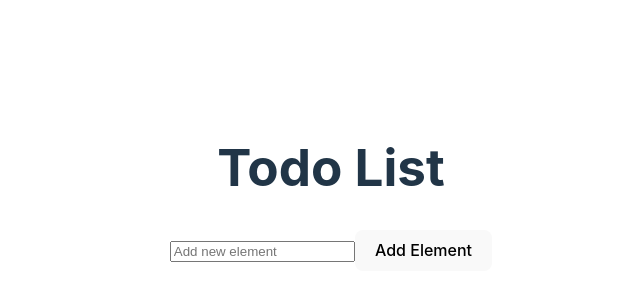
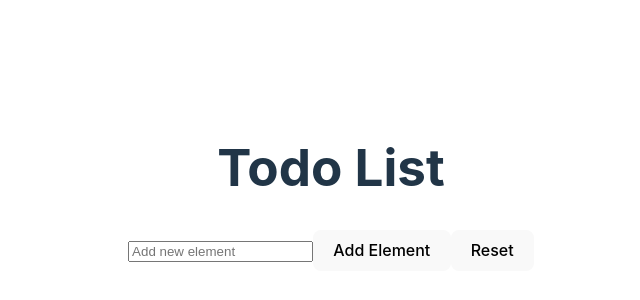
Before and after one commit to lucaprogrammer25/React-repo, a React (Vite) app: page / in a window 1280 px wide. Shown: the part 204-504 px from the top of the page, without its empty margins (309-949 px from the left). Built offline with nearby package versions, Linux system fonts and the light colour scheme.

Commit message:
add esercizio-58

```diff
--- a/src/TodoList.jsx
+++ b/src/TodoList.jsx
@@ -15,11 +15,16 @@ const TodoList = () => {
         }
     }
 
+    const handleResetItems = () => {
+        setItems([])
+    }
+
   return (
     <>
       <h1>Todo List</h1>
       <input type="text" value={inputValue} onChange={handleInputChange} placeholder="Add new element"/>
       <button onClick={handleAddItem}>Add Element</button>
+      <button type="reset" onClick={handleResetItems}>Reset</button>
       <ul>
         {items.map((item, index) => (
           <li key={index}>{item}</li>
```
